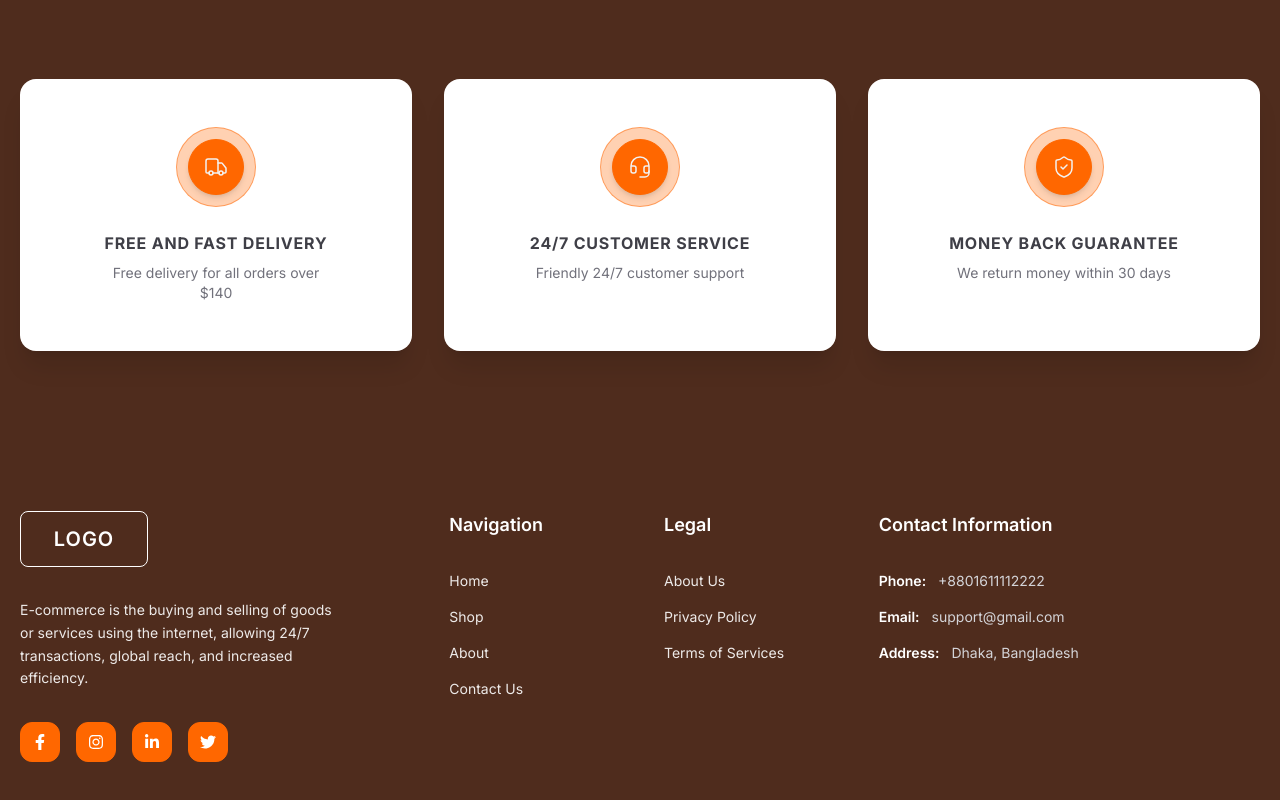
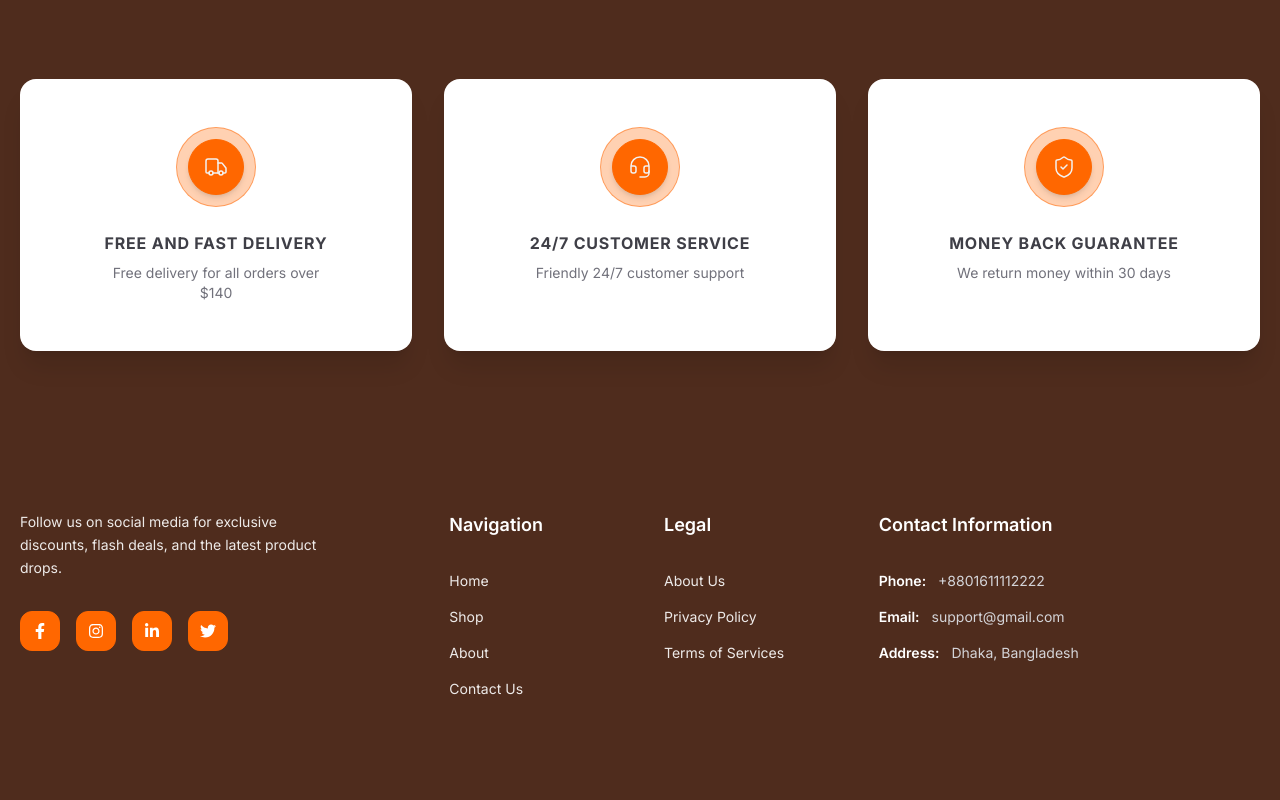
Before and after one commit to MdJowelAhmed/wak-website, a Next.js app: page / in a window 1280 px wide. Shown: the part 1797-2597 px from the top of the page. After the commit the page ends 2576 px from the top, so only its background shows below. Built offline with nearby package versions, Linux system fonts and the light colour scheme; no server answers.

Commit message:
feat: implement home page layout and shared footer component

```diff
--- a/src/components/(customer-pages)/home/index.tsx
+++ b/src/components/(customer-pages)/home/index.tsx
@@ -12,7 +12,7 @@ const Home = () => {
         <main className="w-full">
             <UserModeReset />
 
-            <Banner />
+            {/* <Banner /> */}
             <AllBrands />
             <FeaturedCategories />
             <BestSelling />
--- a/src/shared/Footer.tsx
+++ b/src/shared/Footer.tsx
@@ -34,13 +34,12 @@ export default function Footer() {
                 <div className="grid grid-cols-1 md:grid-cols-2 lg:grid-cols-12 gap-12">
                     {/* Logo & Description */}
                     <div className="lg:col-span-4">
-                        <Link href="/" className="inline-flex items-center justify-center w-32 h-14 border border-white rounded-lg mb-8">
+                        {/* <Link href="/" className="inline-flex items-center justify-center w-32 h-14 border border-white rounded-lg mb-8">
                             <span className="text-white font-semibold tracking-wider text-xl">LOGO</span>
-                        </Link>
+                        </Link> */}
 
                         <p className="max-w-xs leading-relaxed  text-sm mb-8">
-                            E-commerce is the buying and selling of goods or services using the internet,
-                            allowing 24/7 transactions, global reach, and increased efficiency.
+                            Follow us on social media for exclusive discounts, flash deals, and the latest product drops.
                         </p>
 
                         {/* Social Icons */}
```
